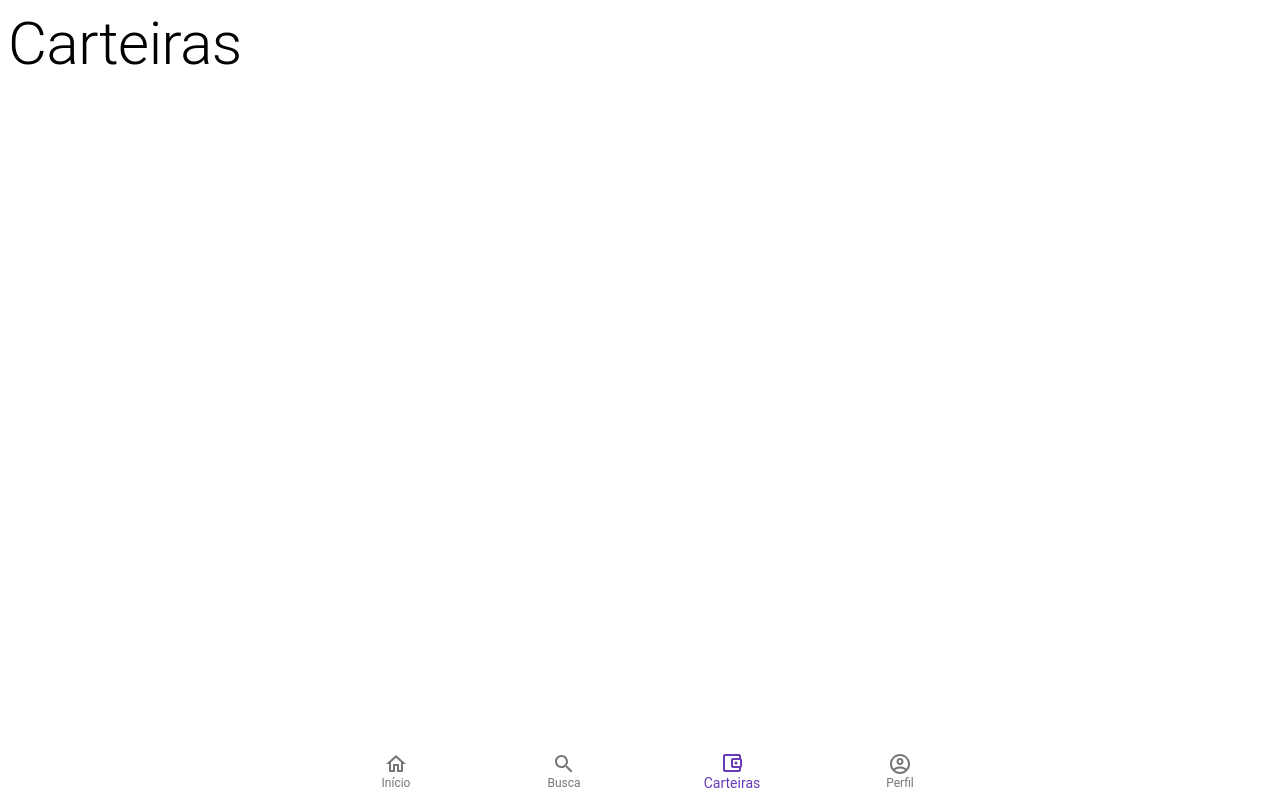
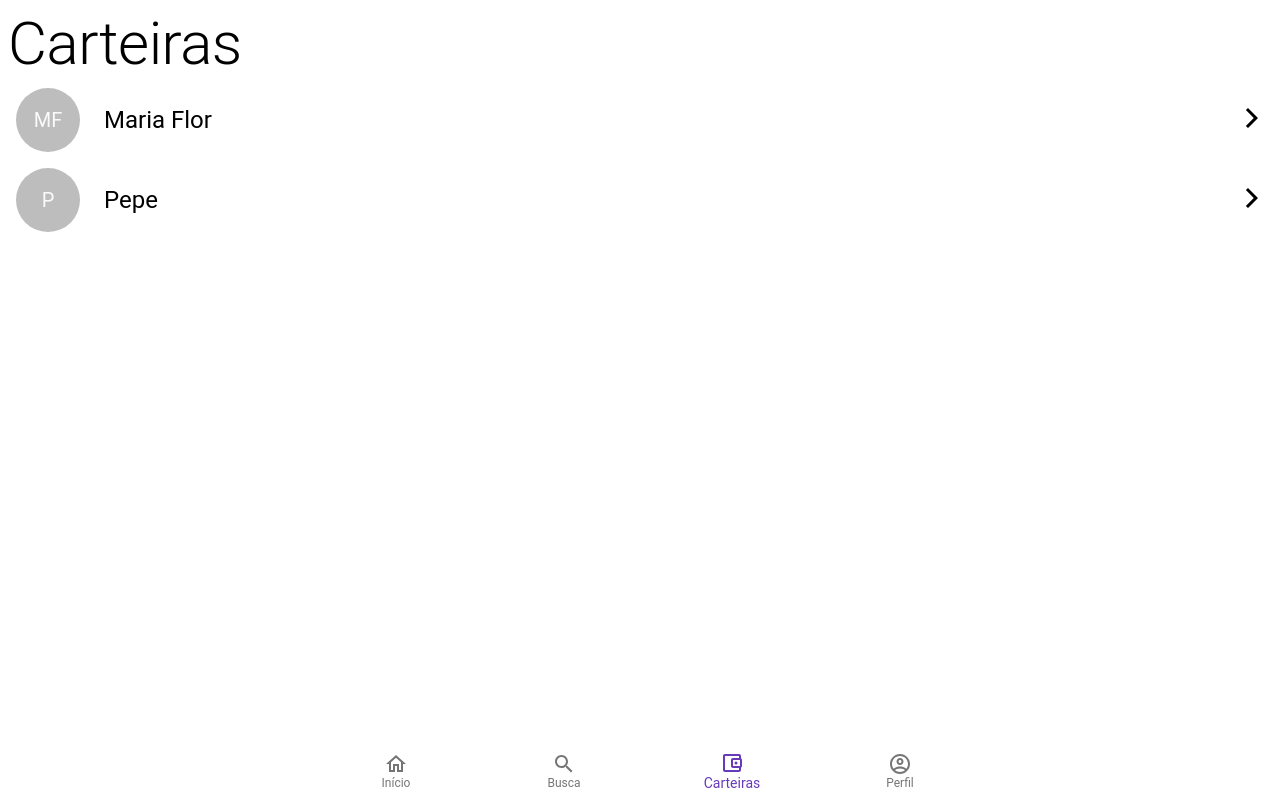
Before and after one commit to GCAS-UFF/civa-pet-web, a React (Create React App) app: page /wallets in a window 1280 px wide. Built offline with nearby package versions, Linux system fonts and the light colour scheme.

Commit message:
refactor: ItemPet style & props

```diff
--- a/src/components/ItemPet/ItemPet.tsx
+++ b/src/components/ItemPet/ItemPet.tsx
@@ -5,67 +5,59 @@ import Typography from '@material-ui/core/Typography';
 import Tooltip from '@material-ui/core/Tooltip';
 import ArrowIcon from '@material-ui/icons/ArrowForwardIos';
 import { makeStyles, createStyles, Theme } from '@material-ui/core/styles';
-import { deepOrange, deepPurple } from '@material-ui/core/colors';
+
+interface ItemPetProps {
+  name: string;
+}
 
 const useStyles = makeStyles((theme: Theme) =>
   createStyles({
-    root: {},
-    orange: {
-      color: theme.palette.getContrastText(deepOrange[500]),
-      backgroundColor: deepOrange[500],
+    root: {
+      width: '100%',
+      padding: theme.spacing(1),
+      paddingBottom: theme.spacing(1),
     },
-    purple: {
-      color: theme.palette.getContrastText(deepPurple[500]),
-      backgroundColor: deepPurple[500],
-    },
-    card: {
-      marginLeft: 10,
-      marginTop: 11,
-    },
-    title: {
-      marginLeft: 10,
+    name: {
+      paddingLeft: theme.spacing(3),
     },
     avatar: {
-      height: theme.spacing(7),
-      width: theme.spacing(7),
-    },
-    arrow: {
-      marginLeft: 120,
-      marginTop: 2.5,
+      height: theme.spacing(8),
+      width: theme.spacing(8),
     },
   })
 );
 
-const style = {
-  marginTop: 3,
-};
+function getInitials(name: string): string {
+  return name
+    .split(' ')
+    .map(l => l.charAt(0))
+    .join('');
+}
 
-function ItemPet() {
+function ItemPet({ name }: ItemPetProps) {
   const classes = useStyles();
 
   return (
-    <div>
-      <Grid className={classes.card} container spacing={1}>
-        <Grid>
-          <Avatar className={classes.avatar}>N</Avatar>
-        </Grid>
-        <Grid className={classes.title} container item xs={8}>
-          <Typography variant="h5" component="h5">
-            Cachorro Pepe
-          </Typography>
-        </Grid>
-        <Grid container item xs={1}>
-          <Tooltip
-            placement="right"
-            style={style}
-            title="Arrow"
-            aria-label="arrow"
-          >
-            <ArrowIcon />
-          </Tooltip>
-        </Grid>
+    <Grid
+      container
+      className={classes.root}
+      direction={'row'}
+      alignItems={'center'}
+      justify={'space-between'}
+      xs={12}
+    >
+      <Grid container item direction={'row'} alignItems={'center'} xs={8}>
+        <Avatar className={classes.avatar}>{getInitials(name)}</Avatar>
+        <Typography className={classes.name} variant="h5" component="p">
+          {name}
+        </Typography>
       </Grid>
-    </div>
+      <Grid item>
+        <Tooltip placement="right" title="Arrow" aria-label="arrow">
+          <ArrowIcon />
+        </Tooltip>
+      </Grid>
+    </Grid>
   );
 }
 
--- a/src/pages/Profile.tsx
+++ b/src/pages/Profile.tsx
@@ -1,14 +1,14 @@
 import React from 'react';
-import { Grid } from '@material-ui/core';
+import { Grid, Typography } from '@material-ui/core';
 import { NavMenuTab } from '../components/BottomNavbar/NavMenuTab.enum';
 import BottomNavbar from '../components/BottomNavbar/BottomNavbar';
-import ItemPet from '../components/ItemPet/ItemPet';
 
 const Profile = () => {
   return (
-    <Grid container direction="column">
-      <ItemPet />
-      <ItemPet />
+    <Grid container>
+      <Typography role="h1" variant="h4">
+        Perfil
+      </Typography>
       <BottomNavbar tab={NavMenuTab.PROFILE} />
     </Grid>
   );
--- a/src/pages/Wallets.tsx
+++ b/src/pages/Wallets.tsx
@@ -2,6 +2,7 @@ import React from 'react';
 import { Grid, Typography } from '@material-ui/core';
 import BottomNavbar from '../components/BottomNavbar/BottomNavbar';
 import { NavMenuTab } from '../components/BottomNavbar/NavMenuTab.enum';
+import ItemPet from '../components/ItemPet/ItemPet';
 
 const Wallets = () => {
   return (
@@ -9,6 +10,14 @@ const Wallets = () => {
       <Typography role="h1" variant="h2">
         Carteiras
       </Typography>
+      <Grid container xs={12}>
+        <Grid item xs={12}>
+          <ItemPet name="Maria Flor" />
+        </Grid>
+        <Grid item xs={12}>
+          <ItemPet name="Pepe" />
+        </Grid>
+      </Grid>
       <BottomNavbar tab={NavMenuTab.WALLETS} />
     </Grid>
   );
```
